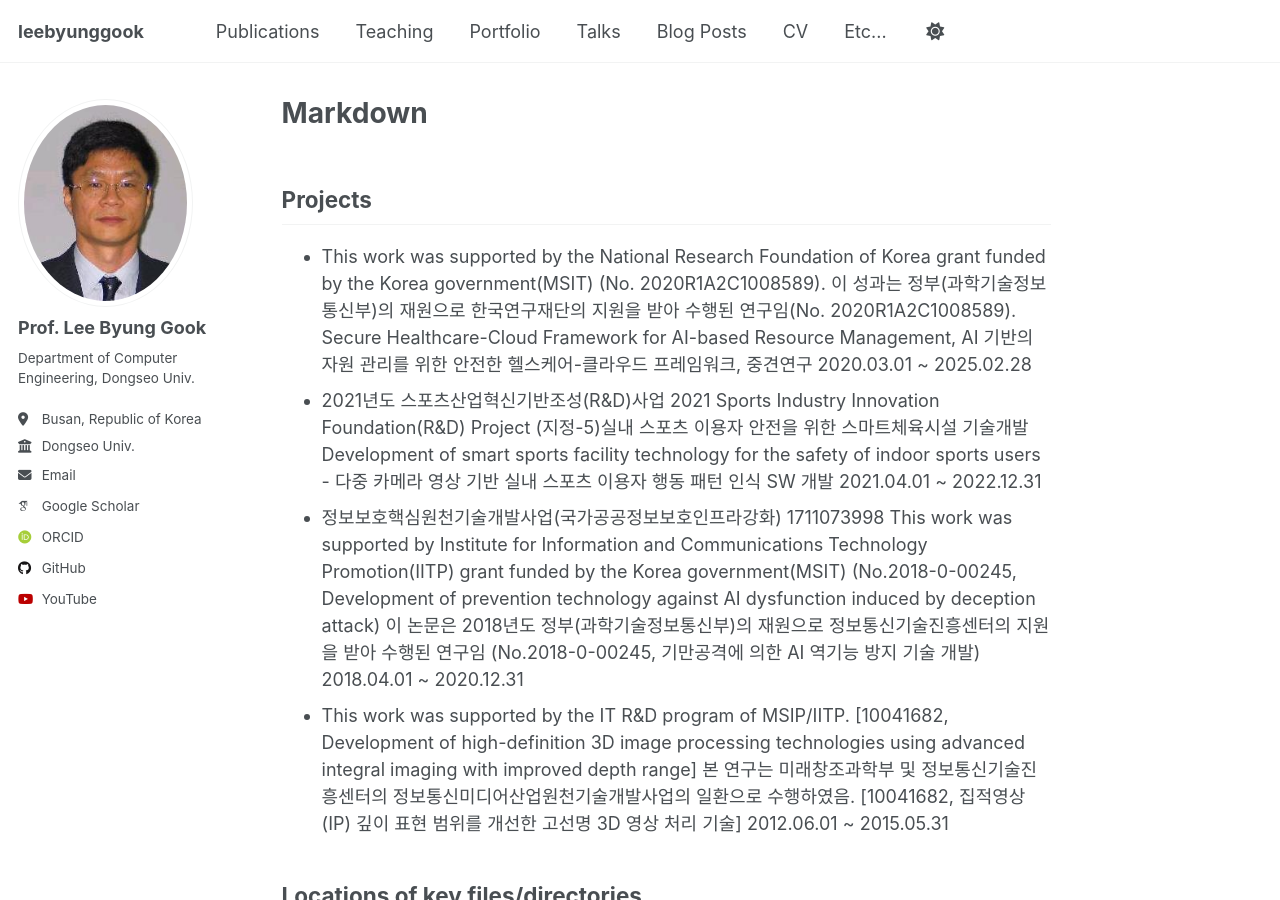
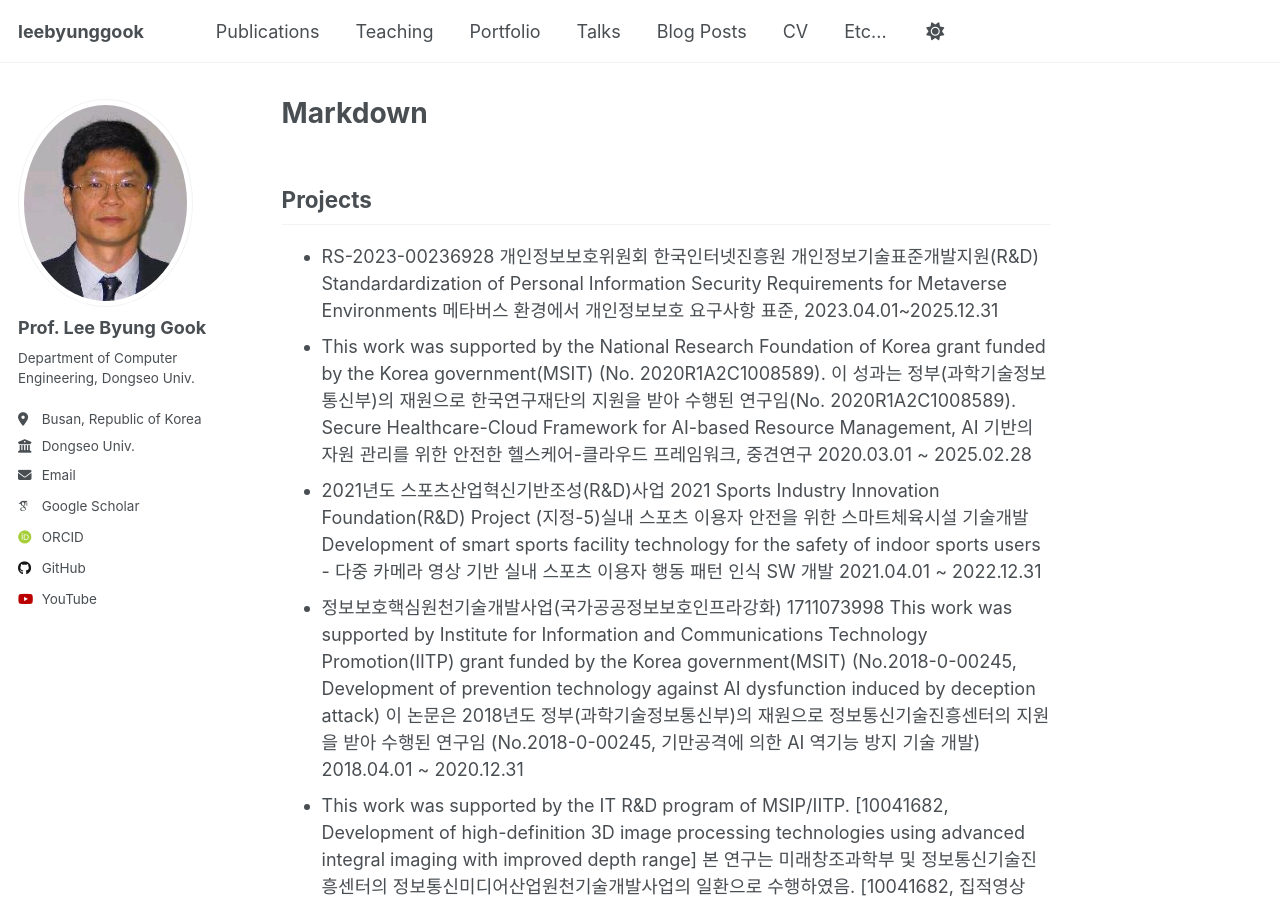
Before and after one commit to leebyunggook/leebyunggook.github.io, a Jekyll site: the page built from _pages/markdown.md, in a window 1280 px wide and 900 px high. Built offline with Jekyll 4.4.1, drawn with Linux system fonts in a browser that asks for light colours; emoji names are drawn with the system emoji font; some web fonts are replaced.

Commit message:
Update markdown.md

```diff
--- a/_pages/markdown.md
+++ b/_pages/markdown.md
@@ -9,6 +9,7 @@ redirect_from:
 
 ## Projects
 
+* RS-2023-00236928 개인정보보호위원회 한국인터넷진흥원 개인정보기술표준개발지원(R&D) Standardardization of Personal Information Security Requirements for Metaverse Environments 메타버스 환경에서 개인정보보호 요구사항 표준, 2023.04.01~2025.12.31
 * This work was supported by the National Research Foundation of Korea grant funded by the Korea government(MSIT) (No. 2020R1A2C1008589). 이 성과는 정부(과학기술정보통신부)의 재원으로 한국연구재단의 지원을 받아 수행된 연구임(No. 2020R1A2C1008589). Secure Healthcare-Cloud Framework for AI-based Resource Management, AI 기반의 자원 관리를 위한 안전한 헬스케어-클라우드 프레임워크, 중견연구 2020.03.01 ~ 2025.02.28
 * 2021년도 스포츠산업혁신기반조성(R&D)사업 2021 Sports Industry Innovation Foundation(R&D) Project (지정-5)실내 스포츠 이용자 안전을 위한 스마트체육시설 기술개발 Development of smart sports facility technology for the safety of indoor sports users - 다중 카메라 영상 기반 실내 스포츠 이용자 행동 패턴 인식 SW 개발 2021.04.01 ~ 2022.12.31
 * 정보보호핵심원천기술개발사업(국가공공정보보호인프라강화) 1711073998 This work was supported by Institute for Information and Communications Technology Promotion(IITP) grant funded by the Korea government(MSIT) (No.2018-0-00245, Development of prevention technology against AI dysfunction induced by deception attack) 이 논문은 2018년도 정부(과학기술정보통신부)의 재원으로 정보통신기술진흥센터의 지원을 받아 수행된 연구임 (No.2018-0-00245, 기만공격에 의한 AI 역기능 방지 기술 개발) 2018.04.01 ~ 2020.12.31
```
